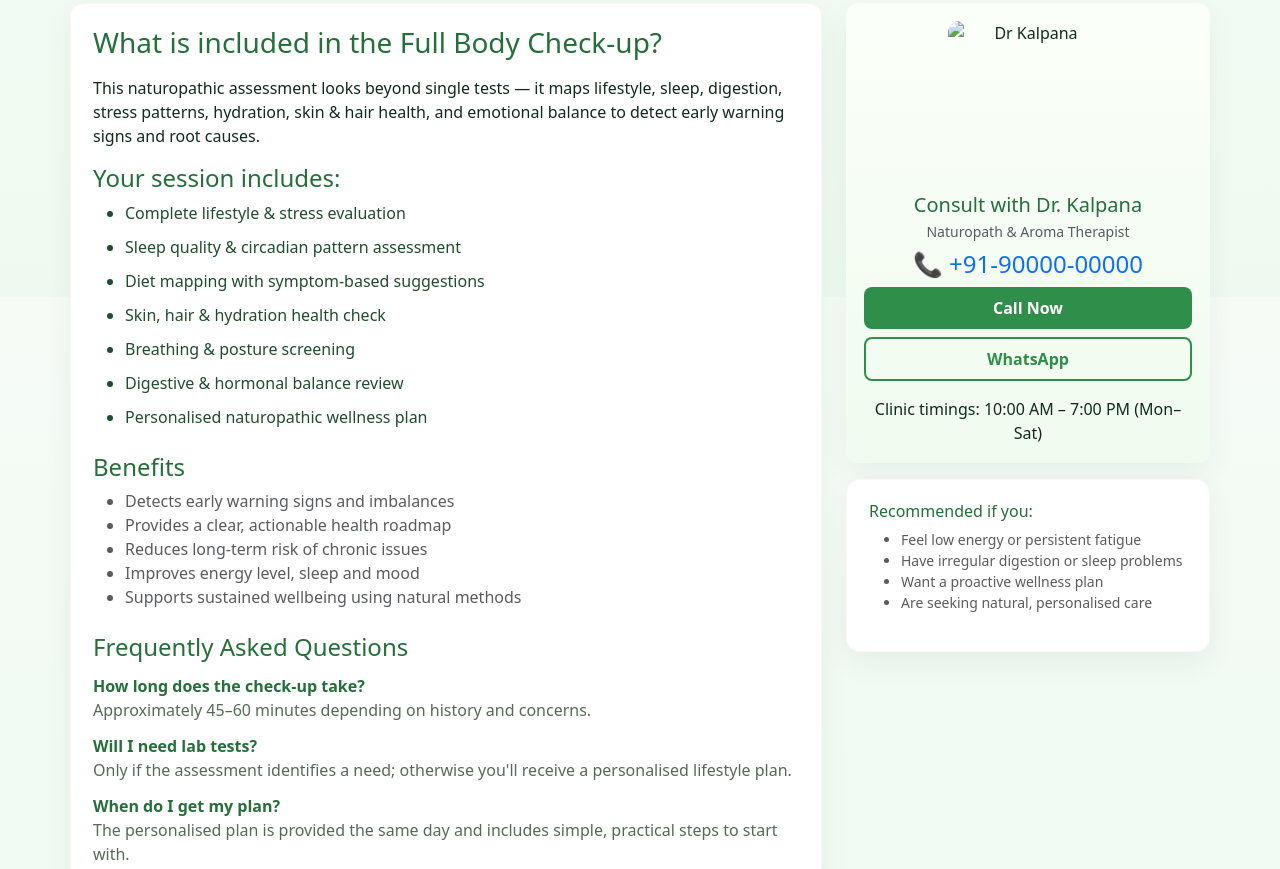
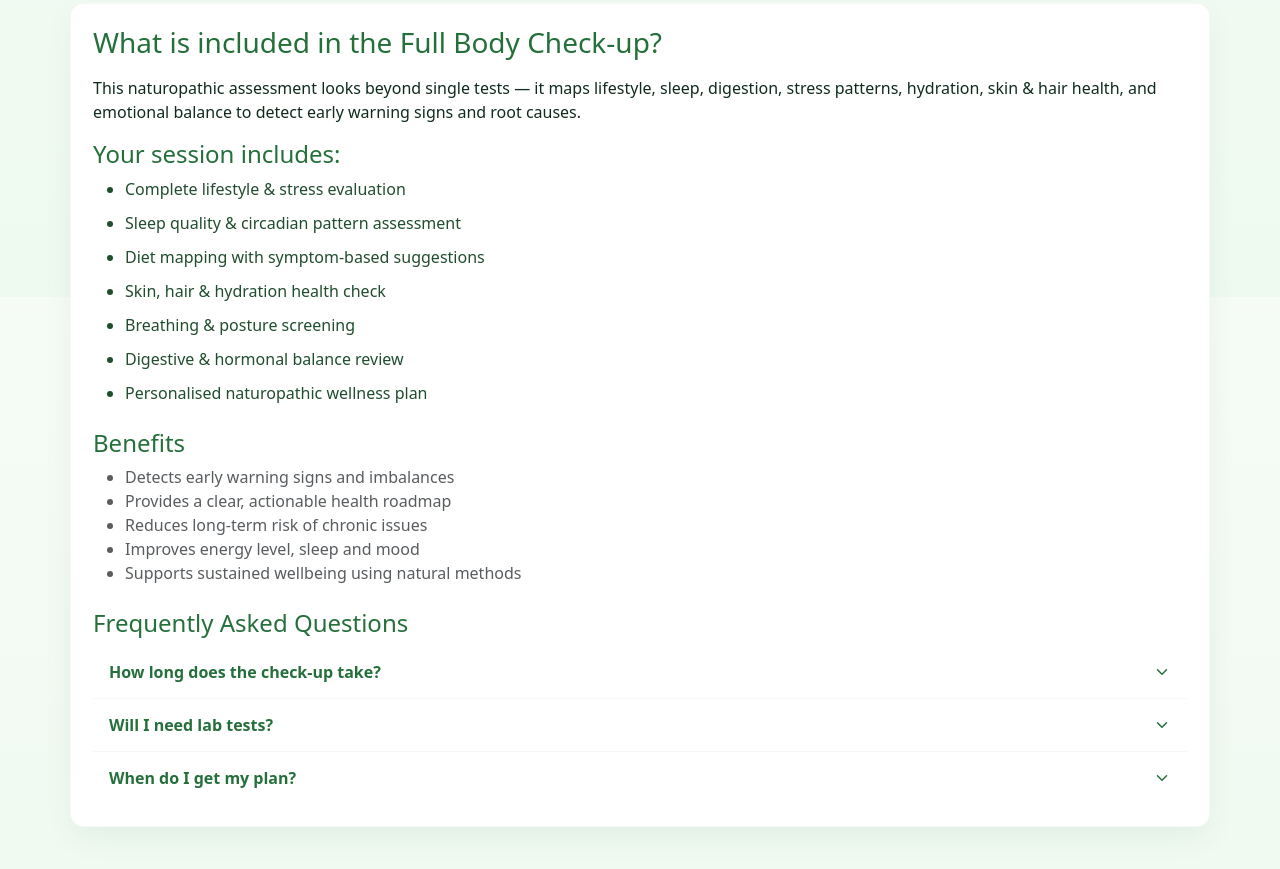
Before and after one commit to rutzz07/asthahospital, a plain HTML site: page fullbody.html in a window 1280 px wide. Shown: the part 503-1372 px from the top of the page. Drawn offline with nearby package versions, Linux system fonts and the light colour scheme.

Commit message:
Update fullbody.html
chnages fullbody

```diff
--- a/fullbody.html
+++ b/fullbody.html
@@ -149,6 +149,30 @@
       border-top: 4px solid rgba(255,255,255,0.02);
     }
 
+    /* FAQ: CSS-only accordion using details/summary */
+    .faq-accordion details { border-top:1px solid rgba(20,70,30,0.04); padding:0; }
+    .faq-accordion details:first-child { border-top:none; }
+    .faq-accordion summary {
+      list-style:none;
+      cursor:pointer;
+      padding:14px 16px;
+      display:flex;
+      align-items:center;
+      justify-content:space-between;
+      gap:12px;
+      font-weight:700;
+      color: var(--leaf-dark);
+      margin:0;
+    }
+    .faq-accordion summary::-webkit-details-marker { display:none; }
+    .faq-accordion .faq-title { flex:1; }
+    .faq-accordion .faq-arrow { width:18px; height:18px; display:inline-block; transition: transform .24s ease; flex-shrink:0; }
+    .faq-accordion details[open] .faq-arrow { transform: rotate(180deg); }
+    .faq-accordion .answer { padding:12px 16px 18px 16px; color:var(--muted); }
+
+    /* keyboard focus */
+    .faq-accordion summary:focus { outline:3px solid rgba(47,143,74,0.12); border-radius:8px; }
+
     /* responsive */
     @media (max-width: 992px) {
       .hero { padding: 52px 0; min-height: 40vh; }
@@ -166,7 +190,7 @@
   <!-- NAVBAR -->
   <header class="topbar">
     <div class="container d-flex justify-content-between align-items-center">
-      <a class="brand" href="index3.html">
+      <a class="brand" href="index.html">
         <img src="asthafinallogo.png" alt="Astha logo">
         <div>
           <div class="clinic">Astha Clinic</div>
@@ -175,8 +199,8 @@
       </a>
 
       <nav>
-        <a href="index3.html" class="btn btn-outline-leaf btn-sm me-2">Home</a>
-        <a href="tel:+919000000000" class="btn btn-leaf btn-sm">Call Now</a>
+        <a href="index.html" class="btn btn-outline-leaf btn-sm me-2">Home</a>
+        <a href="tel:+919172726276" class="btn btn-leaf btn-sm">Call Now</a>
       </nav>
     </div>
   </header>
@@ -192,7 +216,7 @@
       </p>
 
       <div class="d-flex gap-2 flex-wrap">
-        <a href="tel:+919000000000" class="btn btn-light">Call to Book</a>
+        <a href="tel:+919172726276" class="btn btn-light">Call to Book</a>
         <a href="#details" class="btn btn-outline-light">View Details</a>
       </div>
     </div>
@@ -202,7 +226,7 @@
   <main class="container container-block" id="details">
     <div class="row g-4">
       <!-- left -->
-      <div class="col-lg-8">
+      <div class="col-12">
         <div class="panel">
           <h3 class="mb-3" style="color:var(--leaf-dark)">What is included in the Full Body Check-up?</h3>
           <p class="small-muted">
@@ -232,44 +256,42 @@
           </ul>
 
           <h4 class="mt-4" style="color:var(--leaf-dark)">Frequently Asked Questions</h4>
-          <dl class="faq">
-            <dt>How long does the check-up take?</dt>
-            <dd>Approximately 45–60 minutes depending on history and concerns.</dd>
 
-            <dt>Will I need lab tests?</dt>
-            <dd>Only if the assessment identifies a need; otherwise you'll receive a personalised lifestyle plan.</dd>
+          <!-- CSS-only Accordion using details/summary -->
+          <div class="faq-accordion mt-2">
+            <details>
+              <summary>
+                <span class="faq-title">How long does the check-up take?</span>
+                <svg class="faq-arrow" viewBox="0 0 24 24" fill="none" xmlns="http://www.w3.org/2000/svg" aria-hidden="true"><path d="M6 9l6 6 6-6" stroke="currentColor" stroke-width="2" stroke-linecap="round" stroke-linejoin="round"/></svg>
+              </summary>
+              <div class="answer">
+                <p>Approximately 45–60 minutes depending on history and concerns.</p>
+              </div>
+            </details>
 
-            <dt>When do I get my plan?</dt>
-            <dd>The personalised plan is provided the same day and includes simple, practical steps to start with.</dd>
-          </dl>
+            <details>
+              <summary>
+                <span class="faq-title">Will I need lab tests?</span>
+                <svg class="faq-arrow" viewBox="0 0 24 24" fill="none" xmlns="http://www.w3.org/2000/svg" aria-hidden="true"><path d="M6 9l6 6 6-6" stroke="currentColor" stroke-width="2" stroke-linecap="round" stroke-linejoin="round"/></svg>
+              </summary>
+              <div class="answer">
+                <p>Only if the assessment identifies a need; otherwise you'll receive a personalised lifestyle plan.</p>
+              </div>
+            </details>
+
+            <details>
+              <summary>
+                <span class="faq-title">When do I get my plan?</span>
+                <svg class="faq-arrow" viewBox="0 0 24 24" fill="none" xmlns="http://www.w3.org/2000/svg" aria-hidden="true"><path d="M6 9l6 6 6-6" stroke="currentColor" stroke-width="2" stroke-linecap="round" stroke-linejoin="round"/></svg>
+              </summary>
+              <div class="answer">
+                <p>The personalised plan is provided the same day and includes simple, practical steps to start with.</p>
+              </div>
+            </details>
+          </div>
         </div>
       </div>
 
-      <!-- right -->
-      <div class="col-lg-4">
-        <div class="cta-box mb-3">
-          <img src="dr-kalpana-small.jpg" alt="Dr Kalpana" class="rounded-img" style="height:160px; width:160px; margin:0 auto 12px; object-fit:cover;">
-          <h5 class="mb-1" style="color:var(--leaf-dark)">Consult with Dr. Kalpana</h5>
-          <p class="text-muted small mb-2">Naturopath & Aroma Therapist</p>
-
-          <h4 class="text-primary mb-2">📞 +91-90000-00000</h4>
-
-          <a href="tel:+919000000000" class="btn btn-leaf w-100 mb-2">Call Now</a>
-          <a href="https://wa.me/919000000000" class="btn btn-outline-leaf w-100">WhatsApp</a>
-
-          <p class="small-muted mt-3 mb-0">Clinic timings: 10:00 AM – 7:00 PM (Mon–Sat)</p>
-        </div>
-
-        <div class="panel">
-          <h6 class="mb-2" style="color:var(--leaf-dark)">Recommended if you:</h6>
-          <ul class="text-muted small">
-            <li>Feel low energy or persistent fatigue</li>
-            <li>Have irregular digestion or sleep problems</li>
-            <li>Want a proactive wellness plan</li>
-            <li>Are seeking natural, personalised care</li>
-          </ul>
-        </div>
-      </div>
     </div>
   </main>
 
```
